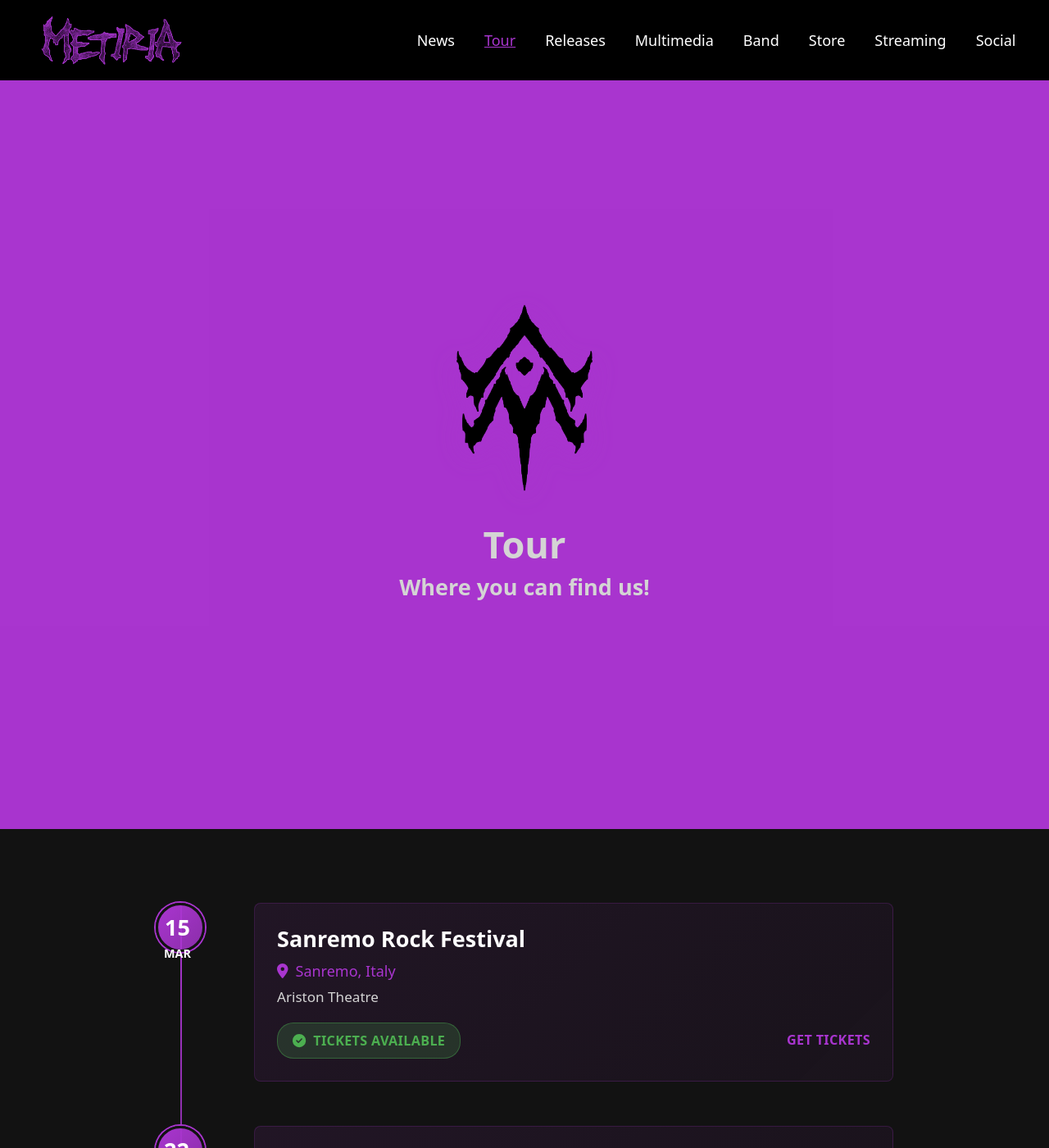
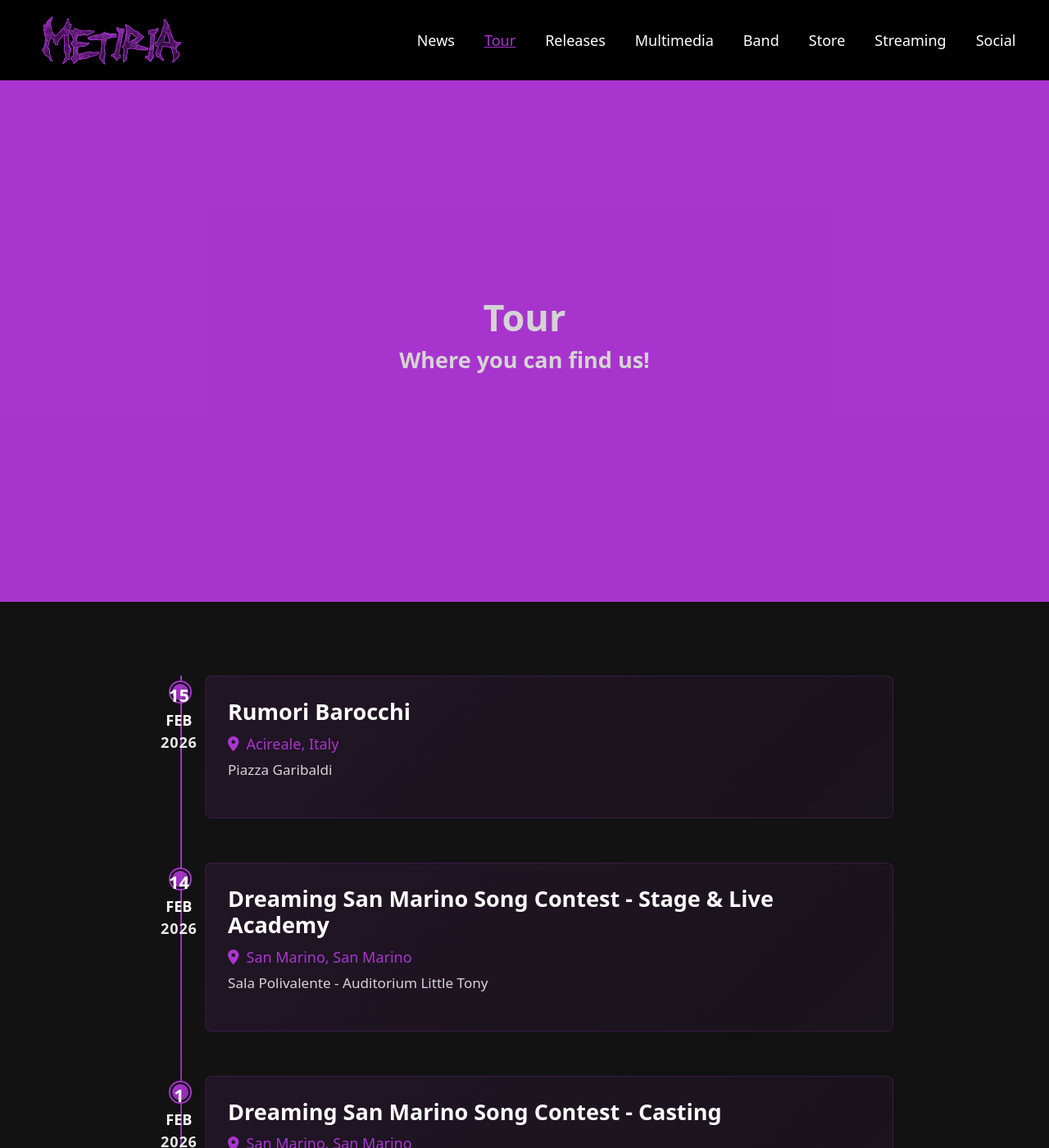
Before and after one commit to Metiria/metiria.github.io, a Jekyll site: the page built from tour.html, in a window 1280 px wide and 1400 px high. Shown: the whole window at 82% size. Built offline with Jekyll 4.4.1, drawn with Linux system fonts in a browser that asks for light colours; some of the changed text lies outside the part shown.

Commit message:
TImeline updated with currently concluded concerts

```diff
--- a/_includes/footer.html
+++ b/_includes/footer.html
@@ -42,6 +42,9 @@
                         <a href="#" class="social-link" title="SoundCloud">
                             <i class="fab fa-soundcloud"></i>
                         </a>
+                        <a href="#" class="social-link" title="Tidal">
+                            <i class="fab fa-tidal"></i>
+                        </a>
                     </div>
                 </div>
                 <div class="col-4">
--- a/_includes/header.html
+++ b/_includes/header.html
@@ -2,9 +2,6 @@
     <div class="container">
         <div class="row pt-8 align-items-center">
             <div class="col">
-                <div class="header-logo mb-4">
-                    <img src="{{ '/files/logo/transparent_background/Logo/1-8.png' | relative_url }}" alt="Metiria Logo" class="img-fluid">
-                </div>
                 <h1 class="title mb-2 text-center">
                     {{ page.title }}
                 </h1>
--- a/_layouts/simple.html
+++ b/_layouts/simple.html
@@ -8,8 +8,6 @@
         <link href="{{ 'static/style.css' | relative_url }}" rel="stylesheet">
 
         <title>Metiria - {{ page.tab }}</title>
-
-        <link rel="icon" href="{{ '/files/logo/transparent_background/Logo/1-8.png' | relative_url }}" type="image/png">
     </head>
 
     <body>
--- a/static/style.css
+++ b/static/style.css
@@ -462,7 +462,7 @@ footer {
 .tour-event {
     margin-bottom: 3rem;
     position: relative;
-    padding-left: 120px;
+    padding-left: 60px;
     display: flex;
     align-items: flex-start;
 }
@@ -470,35 +470,49 @@ footer {
 .tour-event::before {
     content: '';
     position: absolute;
-    left: 0;
-    top: 0;
-    width: 60px;
-    height: 60px;
+    left: 18px;
+    top: 8px;
+    width: 24px;
+    height: 24px;
     background: linear-gradient(135deg, var(--hover-link-color) 0%, rgba(169, 53, 207, 0.8) 100%);
     border-radius: 50%;
-    border: 3px solid var(--main-background-color);
+    border: 2px solid var(--main-background-color);
     box-shadow: 0 0 0 2px var(--hover-link-color);
+    transition: transform 0.3s ease;
+}
+
+.tour-event:hover::before {
+    transform: scale(1.3);
 }
 
 .tour-date {
     position: absolute;
-    left: 10px;
-    top: 10px;
+    left: 6px;
+    top: 8px;
     text-align: center;
     color: #fff;
     font-weight: bold;
-    font-size: 0.9rem;
+    font-size: 1.5rem;
 }
 
 .date-day {
     display: block;
-    font-size: 1.5rem;
+    font-size: 1.2rem;
 }
 
 .date-month {
     display: block;
-    font-size: 0.8rem;
+    font-size: 1rem;
     text-transform: uppercase;
+}
+
+.date-year {
+    display: block;
+    font-size: 1rem;
+    text-transform: uppercase;
+    letter-spacing: 0.05em;
+    opacity: 0.9;
+    margin-bottom: 0.2rem;
 }
 
 .tour-details {
@@ -652,23 +666,6 @@ footer {
     }
 }
 
-/* Header Logo */
-.header-logo {
-    text-align: center;
-    animation: fadeInDown 0.8s ease;
-}
-
-.header-logo img {
-    max-width: 250px;
-    height: auto;
-    filter: drop-shadow(0 8px 16px rgba(169, 53, 207, 0.4));
-    transition: transform 0.3s ease;
-}
-
-.header-logo img:hover {
-    transform: scale(1.05);
-}
-
 @keyframes fadeInDown {
     from {
         opacity: 0;
--- a/tour.html
+++ b/tour.html
@@ -8,97 +8,194 @@ subtitle: Where you can find us!
 <section class="tour-section">
     <div class="container">
         <div class="tour-timeline">
-            <!-- Tour Event 1 -->
+
+            <!-- Tour Event 10 -->
             <div class="tour-event">
                 <div class="tour-date">
                     <span class="date-day">15</span>
-                    <span class="date-month">Mar</span>
+                    <span class="date-month">Feb</span>
+                    <span class="date-year">2026</span>
                 </div>
                 <div class="tour-details">
-                    <h3 class="tour-venue">Sanremo Rock Festival</h3>
+                    <h3 class="tour-venue">Rumori Barocchi</h3>
+                    <p class="tour-location">
+                        <i class="fas fa-map-marker-alt"></i>
+                        Acireale, Italy
+                    </p>
+                    <p class="tour-city">Piazza Garibaldi</p>
+                </div>
+            </div>
+
+            <!-- Tour Event 9 -->
+            <div class="tour-event">
+                <div class="tour-date">
+                    <span class="date-day">14</span>
+                    <span class="date-month">Feb</span>
+                    <span class="date-year">2026</span>
+                </div>
+                <div class="tour-details">
+                    <h3 class="tour-venue">Dreaming San Marino Song Contest - Stage & Live Academy</h3>
+                    <p class="tour-location">
+                        <i class="fas fa-map-marker-alt"></i>
+                        San Marino, San Marino
+                    </p>
+                    <p class="tour-city">Sala Polivalente - Auditorium Little Tony</p>
+                </div>
+            </div>
+
+            <!-- Tour Event 8 -->
+            <div class="tour-event">
+                <div class="tour-date">
+                    <span class="date-day">1</span>
+                    <span class="date-month">Feb</span>
+                    <span class="date-year">2026</span>
+                </div>
+                <div class="tour-details">
+                    <h3 class="tour-venue">Dreaming San Marino Song Contest - Casting</h3>
+                    <p class="tour-location">
+                        <i class="fas fa-map-marker-alt"></i>
+                        San Marino, San Marino
+                    </p>
+                    <p class="tour-city">San Marino Outlet Experience</p>
+                </div>
+            </div>
+
+            <!-- Tour Event 7 -->
+            <div class="tour-event">
+                <div class="tour-date">
+                    <span class="date-day">28</span>
+                    <span class="date-month">Oct</span>
+                    <span class="date-year">2025</span>
+                </div>
+                <div class="tour-details">
+                    <h3 class="tour-venue">Disummer</h3>
+                    <p class="tour-location">
+                        <i class="fas fa-map-marker-alt"></i>
+                        Catania, Italy
+                    </p>
+                    <p class="tour-city">Palazzo della Cultura</p>
+                </div>
+            </div>
+
+            <!-- Tour Event 6 -->
+            <div class="tour-event">
+                <div class="tour-date">
+                    <span class="date-day">28</span>
+                    <span class="date-month">Sep</span>
+                    <span class="date-year">2025</span>
+                </div>
+                <div class="tour-details">
+                    <h3 class="tour-venue">Risuoni</h3>
+                    <p class="tour-location">
+                        <i class="fas fa-map-marker-alt"></i>
+                        Trecastagni, Italy
+                    </p>
+                    <p class="tour-city">Spazio polifunzionale</p>
+                </div>
+            </div>
+
+            <!-- Tour Event 6 -->
+            <div class="tour-event">
+                <div class="tour-date">
+                    <span class="date-day">13</span>
+                    <span class="date-month">Sep</span>
+                    <span class="date-year">2025</span>
+                </div>
+                <div class="tour-details">
+                    <h3 class="tour-venue">Sanremo Rock - National Finals</h3>
                     <p class="tour-location">
                         <i class="fas fa-map-marker-alt"></i>
                         Sanremo, Italy
                     </p>
-                    <p class="tour-city">Ariston Theatre</p>
-                    <div class="tour-footer">
-                        <span class="ticket-badge ticket-high">
-                            <i class="fas fa-check-circle"></i>
-                            Tickets Available
-                        </span>
-                        <a href="#" class="tour-link">Get Tickets</a>
-                    </div>
+                    <p class="tour-city">Teatro Ariston</p>
+                </div>
+            </div>
+
+            <!-- Tour Event 5 -->
+            <div class="tour-event">
+                <div class="tour-date">
+                    <span class="date-day">1-2</span>
+                    <span class="date-month">Aug</span>
+                    <span class="date-year">2025</span>
+                </div>
+                <div class="tour-details">
+                    <h3 class="tour-venue">Sanremo Rock - Regional & Interregional Selection</h3>
+                    <p class="tour-location">
+                        <i class="fas fa-map-marker-alt"></i>
+                        Noto, Italy
+                    </p>
+                    <p class="tour-city">Cattedrale di Noto</p>
+                </div>
+            </div>
+
+            <!-- Tour Event 4 -->
+            <div class="tour-event">
+                <div class="tour-date">
+                    <span class="date-day">1</span>
+                    <span class="date-month">Jun</span>
+                    <span class="date-year">2025</span>
+                </div>
+                <div class="tour-details">
+                    <h3 class="tour-venue">Castel Rock</h3>
+                    <p class="tour-location">
+                        <i class="fas fa-map-marker-alt"></i>
+                        Castelmola, Italy
+                    </p>
+                    <p class="tour-city">Piazza S. Antonio</p>
+                </div>
+            </div>
+
+            <!-- Tour Event 3 -->
+            <div class="tour-event">
+                <div class="tour-date">
+                    <span class="date-day">9</span>
+                    <span class="date-month">Apr</span>
+                    <span class="date-year">2025</span>
+                </div>
+                <div class="tour-details">
+                    <h3 class="tour-venue">The Saturn & Metiria Live</h3>
+                    <p class="tour-location">
+                        <i class="fas fa-map-marker-alt"></i>
+                        Catania, Italy
+                    </p>
+                    <p class="tour-city">Teatro Coppola - Teatro dei Cittadini</p>
                 </div>
             </div>
 
             <!-- Tour Event 2 -->
             <div class="tour-event">
                 <div class="tour-date">
-                    <span class="date-day">22</span>
-                    <span class="date-month">Apr</span>
+                    <span class="date-day">21</span>
+                    <span class="date-month">Dec</span>
+                    <span class="date-year">2024</span>
                 </div>
                 <div class="tour-details">
-                    <h3 class="tour-venue">Metal Festival 2026</h3>
+                    <h3 class="tour-venue">Promuovi la tua musica</h3>
                     <p class="tour-location">
                         <i class="fas fa-map-marker-alt"></i>
-                        Milan, Italy
+                        Matera, Italy
                     </p>
-                    <p class="tour-city">Stadio San Siro</p>
-                    <div class="tour-footer">
-                        <span class="ticket-badge ticket-low">
-                            <i class="fas fa-exclamation-circle"></i>
-                            Few Tickets Left
-                        </span>
-                        <a href="#" class="tour-link">Get Tickets</a>
-                    </div>
+                    <p class="tour-city">Auditorium R. Gervasio</p>
                 </div>
             </div>
 
-            <!-- Tour Event 3 -->
+            <!-- Tour Event 1 -->
             <div class="tour-event">
                 <div class="tour-date">
-                    <span class="date-day">10</span>
-                    <span class="date-month">May</span>
+                    <span class="date-day">5</span>
+                    <span class="date-month">Oct</span>
+                    <span class="date-year">2024</span>
                 </div>
                 <div class="tour-details">
-                    <h3 class="tour-venue">Progressive Sound Series</h3>
+                    <h3 class="tour-venue">Disummer</h3>
                     <p class="tour-location">
                         <i class="fas fa-map-marker-alt"></i>
-                        Rome, Italy
+                        Catania, Italy
                     </p>
-                    <p class="tour-city">Auditorium Parco della Musica</p>
-                    <div class="tour-footer">
-                        <span class="ticket-badge ticket-unavailable">
-                            <i class="fas fa-times-circle"></i>
-                            Sold Out
-                        </span>
-                        <a href="#" class="tour-link">View Details</a>
-                    </div>
+                    <p class="tour-city">Monastero dei Benedettini</p>
                 </div>
             </div>
 
-            <!-- Tour Event 4 -->
-            <div class="tour-event">
-                <div class="tour-date">
-                    <span class="date-day">28</span>
-                    <span class="date-month">Jun</span>
-                </div>
-                <div class="tour-details">
-                    <h3 class="tour-venue">Summer Metal Tour</h3>
-                    <p class="tour-location">
-                        <i class="fas fa-map-marker-alt"></i>
-                        Bologna, Italy
-                    </p>
-                    <p class="tour-city">Unipol Arena</p>
-                    <div class="tour-footer">
-                        <span class="ticket-badge ticket-high">
-                            <i class="fas fa-check-circle"></i>
-                            Tickets Available
-                        </span>
-                        <a href="#" class="tour-link">Get Tickets</a>
-                    </div>
-                </div>
-            </div>
         </div>
     </div>
 </section>
```
Also changed, not shown: 11 other files.
